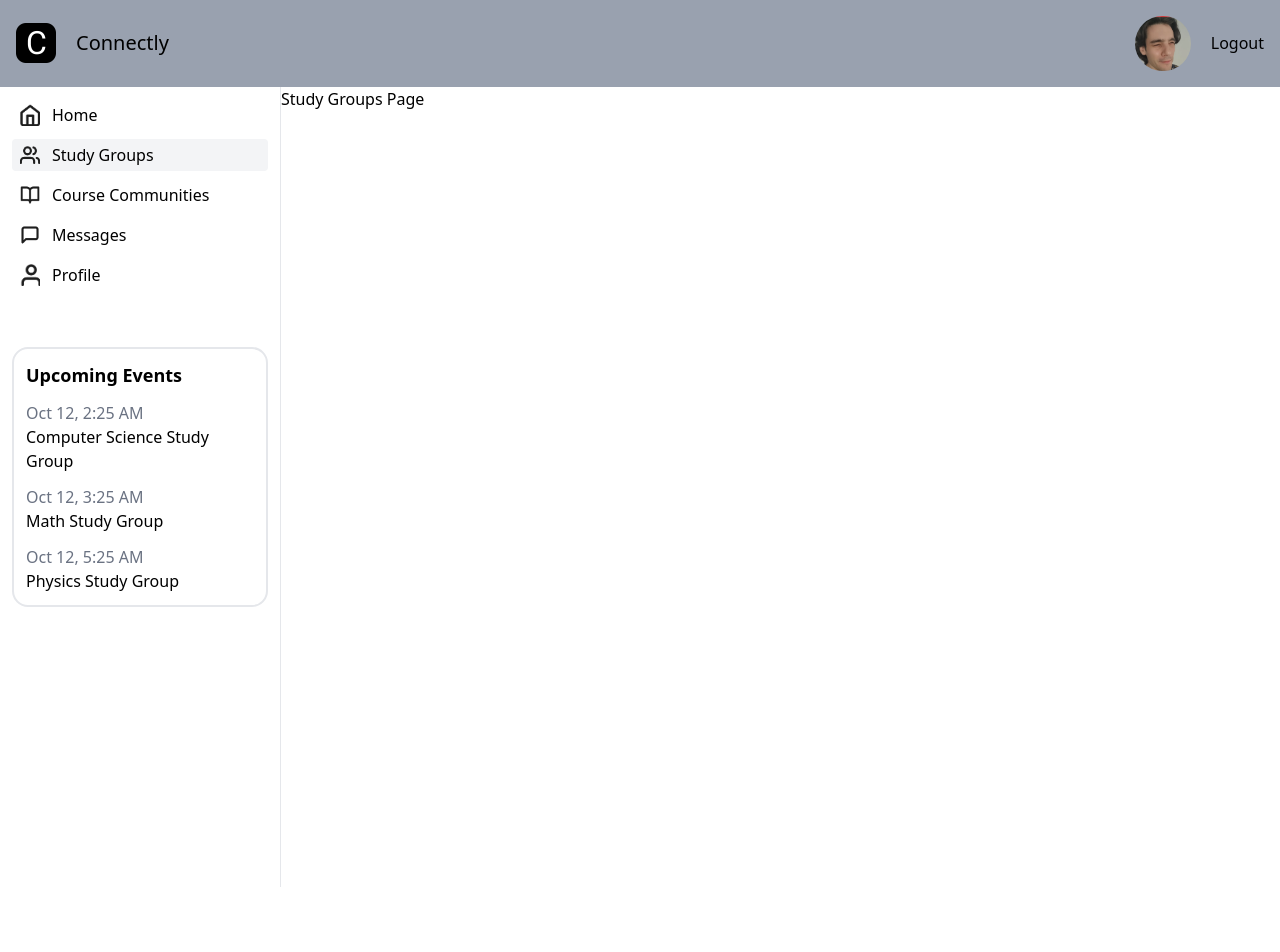
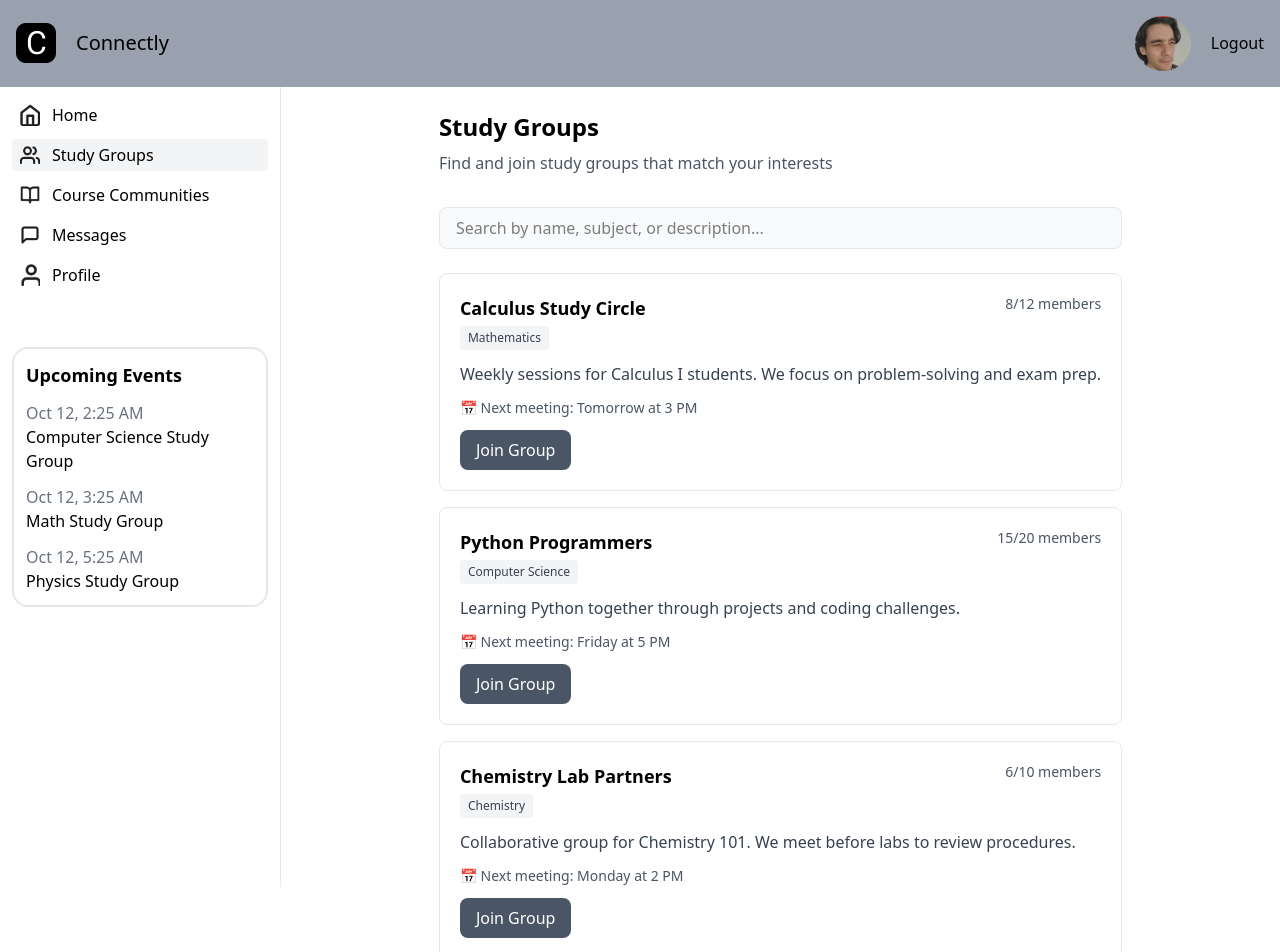
Before and after one commit to larongbingo/MO.IT120, a React (Vite) app: page /app/studygroups in a window 1280 px wide. Shown: the top 952 px of the page. Before the commit the page ends 887 px from the top, so only its background shows below. Built offline with nearby package versions, Linux system fonts and the light colour scheme.

Commit message:
feat: implement study groups

```diff
--- a/src/app/StudyGroupsPage.tsx
+++ b/src/app/StudyGroupsPage.tsx
@@ -1,7 +1,126 @@
+import { useState } from 'react'
+
+interface StudyGroup {
+    id: number
+    name: string
+    subject: string
+    members: number
+    maxMembers: number
+    description: string
+    nextMeeting?: string
+}
+
 function StudyGroupsPage() {
+    const [searchQuery, setSearchQuery] = useState('')
+
+    const studyGroups: StudyGroup[] = [
+        {
+            id: 1,
+            name: "Calculus Study Circle",
+            subject: "Mathematics",
+            members: 8,
+            maxMembers: 12,
+            description: "Weekly sessions for Calculus I students. We focus on problem-solving and exam prep.",
+            nextMeeting: "Tomorrow at 3 PM"
+        },
+        {
+            id: 2,
+            name: "Python Programmers",
+            subject: "Computer Science",
+            members: 15,
+            maxMembers: 20,
+            description: "Learning Python together through projects and coding challenges.",
+            nextMeeting: "Friday at 5 PM"
+        },
+        {
+            id: 3,
+            name: "Chemistry Lab Partners",
+            subject: "Chemistry",
+            members: 6,
+            maxMembers: 10,
+            description: "Collaborative group for Chemistry 101. We meet before labs to review procedures.",
+            nextMeeting: "Monday at 2 PM"
+        },
+        {
+            id: 4,
+            name: "Literature Discussion",
+            subject: "English",
+            members: 10,
+            maxMembers: 15,
+            description: "Deep dives into course readings and literary analysis.",
+            nextMeeting: "Wednesday at 4 PM"
+        },
+        {
+            id: 5,
+            name: "Physics Problem Solvers",
+            subject: "Physics",
+            members: 12,
+            maxMembers: 15,
+            description: "Tackling tough physics problems together. All levels welcome!",
+            nextMeeting: "Thursday at 6 PM"
+        }
+    ]
+
+    const filteredGroups = studyGroups.filter(group =>
+        group.name.toLowerCase().includes(searchQuery.toLowerCase()) ||
+        group.subject.toLowerCase().includes(searchQuery.toLowerCase()) ||
+        group.description.toLowerCase().includes(searchQuery.toLowerCase())
+    )
+
     return (
-        <div>
-            Study Groups Page
+        <div className="max-w-4xl mx-auto p-6">
+            <div className="mb-8">
+                <h1 className="text-2xl font-bold mb-2">Study Groups</h1>
+                <p className="text-gray-600">Find and join study groups that match your interests</p>
+            </div>
+
+            <div className="mb-6">
+                <input
+                    type="text"
+                    placeholder="Search by name, subject, or description..."
+                    value={searchQuery}
+                    onChange={(e) => setSearchQuery(e.target.value)}
+                    className="w-full px-4 py-2 border bg-gray-50 border-gray-200 rounded-lg focus:outline-none focus:ring-2 focus:ring-gray-500" />
+            </div>
+
+            <div className="space-y-4">
+                {filteredGroups.length === 0
+                    ? <div className="text-center py-12 text-gray-500">No study groups found matching your search.</div>
+                    : filteredGroups.map(group => <StudyGroupCard group={group} />)
+                }
+            </div>
+        </div>
+    )
+}
+
+function StudyGroupCard({ group }: { group: StudyGroup }) {
+    return (
+        <div key={group.id} className="border border-gray-200 rounded-lg p-5">
+            <div className="flex justify-between items-start mb-3">
+                <div>
+                    <h3 className="text-lg font-semibold">{group.name}</h3>
+                    <span className="inline-block px-2 py-1 text-xs bg-gray-100 text-gray-700 rounded mt-1">
+                                        {group.subject}
+                                    </span>
+                </div>
+                <div className="text-right text-sm text-gray-600">
+                    <div>{group.members}/{group.maxMembers} members</div>
+                </div>
+            </div>
+
+            <p className="text-gray-700 mb-3">{group.description}</p>
+
+            {group.nextMeeting && (
+                <div className="text-sm text-gray-600 mb-3">
+                    📅 Next meeting: {group.nextMeeting}
+                </div>
+            )}
+
+            <button
+                className="px-4 py-2 bg-gray-600 text-white rounded-lg hover:bg-gray-700 transition-colors disabled:bg-gray-300 disabled:cursor-not-allowed"
+                disabled={group.members >= group.maxMembers}>
+                {group.members >= group.maxMembers ? 'Full' : 'Join Group'}
+            </button>
         </div>
     )
 }
```
